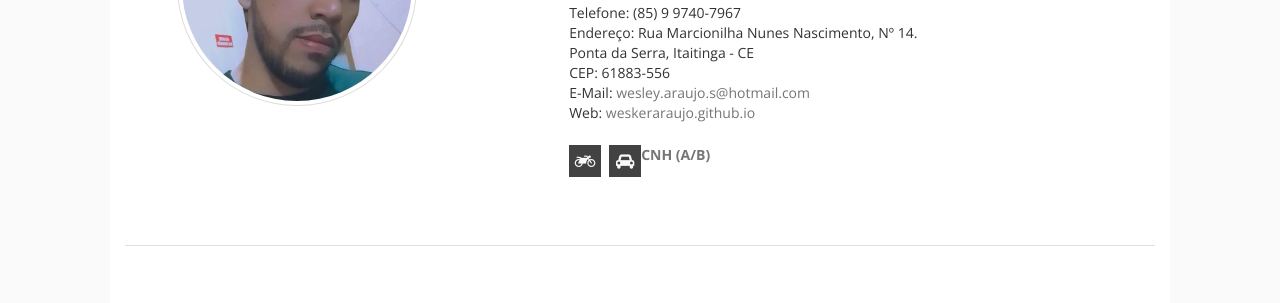
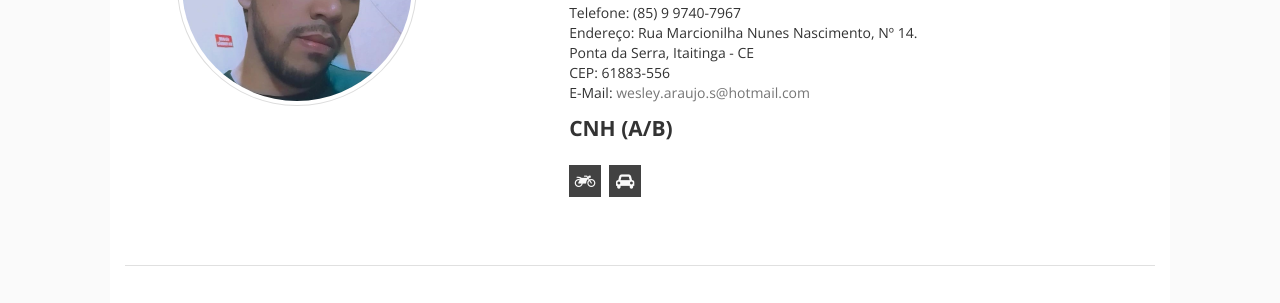
Before and after one commit to weskeraraujo/weskeraraujo.github.io, a plain HTML site: page index.html in a window 1280 px wide. Shown: the part 300-603 px from the top of the page. Drawn offline with nearby package versions, Linux system fonts and the light colour scheme; some packages are replaced by stand-ins of ours; a script that the page names is missing.

Commit message:
cnh info style

```diff
--- a/index.html
+++ b/index.html
@@ -59,10 +59,11 @@ body{overflow:visible!important;}#loading{display:none !important;}</style>
           Ponta da Serra, Itaitinga - CE<br />
           CEP: 61883-556<br />
           E-Mail: <a href="mailto:wesley.s.araujo@gmail.com">wesley.araujo.s@hotmail.com</a><br />
-          <span class="hidden-print">Web: <a href="https://weskeraraujo.github.io">weskeraraujo.github.io</a></span>
+        </p>
+        <p>
+          <span style="font-size: 1.5em; font-weight: bold;">CNH (A/B)</span>
         </p>
         <div class="social-box">
-          <a href="#"><span style="font-size: 1em; font-weight: bold;">CNH (A/B)</span></a>
           <a href="#" class="motorcycle-icon" target="_blank"><i class="fa fa-motorcycle"></i></a>
           <a href="#" class="car-icon" target="_blank"><i class="fa fa-car"></i></a>
           <!--a href="htts://facebook.com" class="facebook-icon" target="_blank"><i class="fa fa-facebook"></i></a>
```
